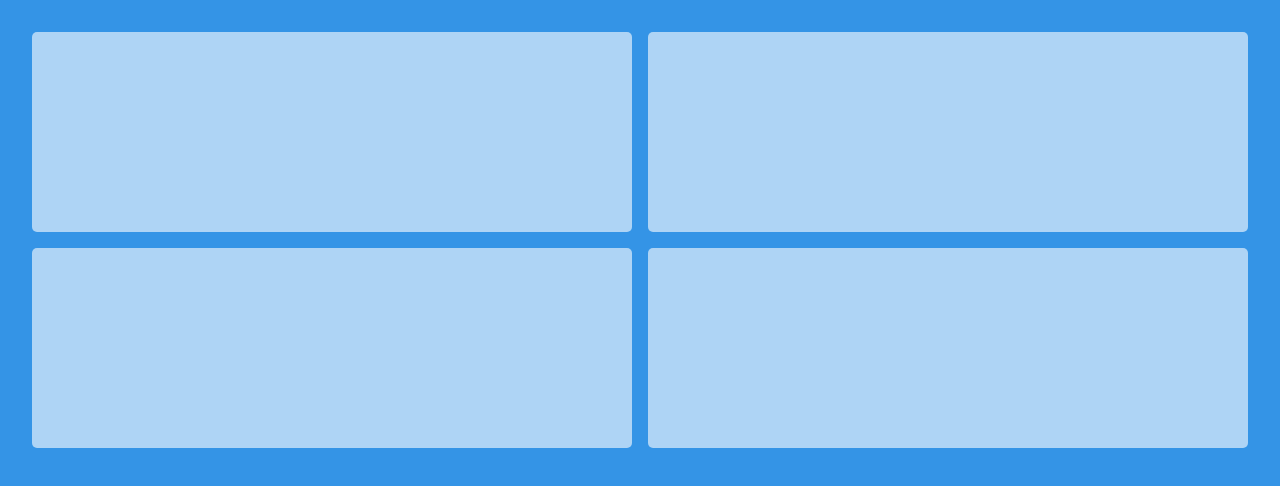
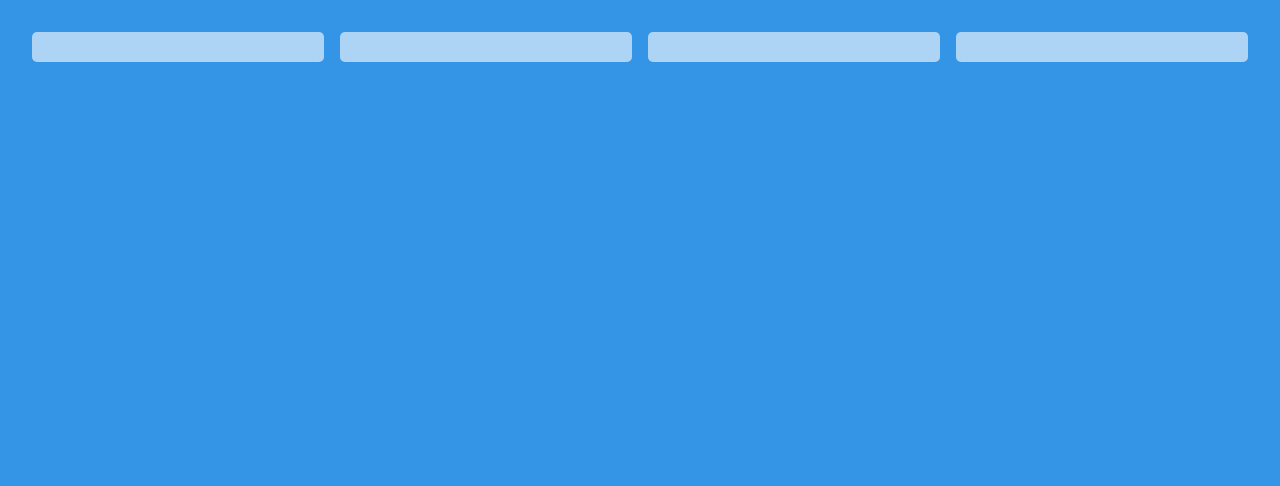
Before and after one commit to jxhnlcs/CssGridLayout, a plain HTML site: page index.html in a window 1280 px wide. Drawn offline with Linux system fonts and the light colour scheme.

Commit message:
auto-flow

```diff
--- a/style.css
+++ b/style.css
@@ -8,12 +8,12 @@ body{
 .item{
   background: rgba(255, 255, 255, 0.6);
   border-radius: 5px;
+  height: 30px;
 }
 
 
 .container{
   display: grid;
-  grid-template-columns: 1fr 1fr;
-  grid-template-rows: 200px 200px;
+  grid-auto-flow: column;
   grid-gap: 1rem;
 }
```
